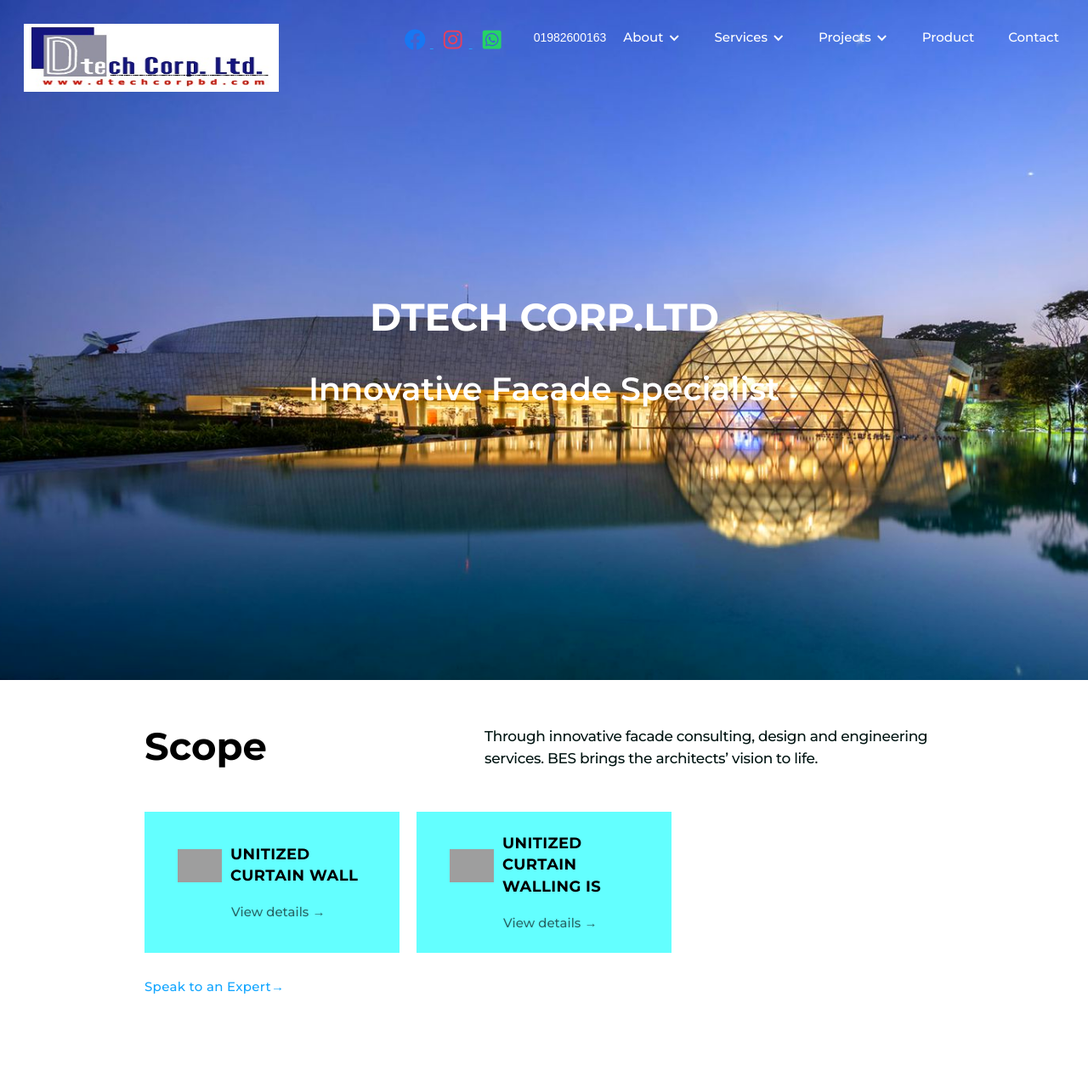
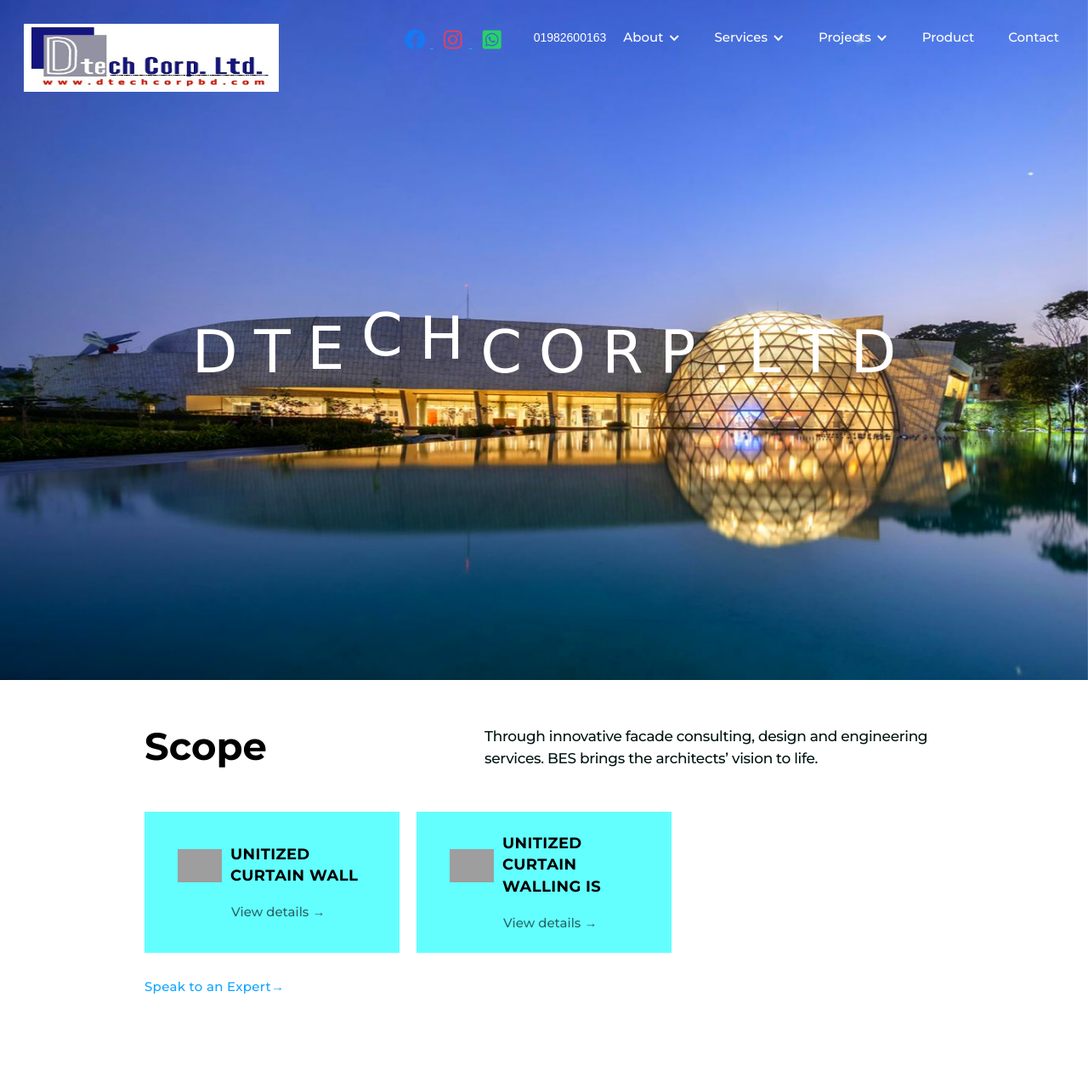
Before and after one commit to hosenmdaltaf/construction_websites_django, a Django app: page / in a window 1280 px wide. Shown: the top 1280 px of the page at 85% size. Run offline with Django 3.2, Linux system fonts and the light colour scheme; data comes from the database, SQL or seed files in the repository; some libraries are stand-ins or nearby versions; grey boxes are pictures that could not be loaded.

Commit message:
css animation added

```diff
--- a/templates/homeapp/homepage.html
+++ b/templates/homeapp/homepage.html
@@ -1,17 +1,77 @@
 {% extends 'base.html' %}
 {% load static %}
 {% block content %}
+
+<style>
+{% comment %}
+    @import url('https://fonts.googleapis.com/css2?family=Alfa+Slab+One&display=swap');
+* {
+  padding: 0;
+  margin: 0;
+  box-sizing: border-box;
+}
+
+body {
+  background-color:  #151719;
+  display: flex;
+  justify-content: center;
+  align-items: center;
+  min-height: 100vh;
+} {% endcomment %}
+.waviy {
+  position: relative;
+  -webkit-box-reflect: below -20px linear-gradient(transparent, rgba(0,0,0,.2));
+  font-size: 70px;
+}
+.waviy span {
+  font-family: 'Alfa Slab One', cursive;
+  position: relative;
+  display: inline-block;
+  color: #fff;
+  text-transform: uppercase;
+  animation: waviy 1s infinite;
+  animation-delay: calc(.1s * var(--i));
+
+}
+@keyframes waviy {
+  0%,40%,100% {
+    transform: translateY(0)
+  }
+  20% {
+    transform: translateY(-20px)
+  }
+}
+
+</style>
 
 
 <div class="wf-section">
     <div data-w-id="41e17e6f-5a50-644f-1450-1fee60cef862" style="opacity:1" class="div-block">
         <div class="container-3 w-container">
 
-                <h2 class="heading-2" style="color:white;">DTECH CORP.LTD </h2>
+                {% comment %} <h2 class="heading-2" style="color:white;">DTECH CORP.LTD </h2> {% endcomment %}
+
+                <div class="waviy">
+                    <span style="--i:1">D</span>
+                    <span style="--i:2">T</span>
+                    <span style="--i:3">E</span>
+                    <span style="--i:4">C</span>
+                    <span style="--i:5">H</span>
+                    <span style="--i:6">C</span>
+                    <span style="--i:7">O</span>
+                    <span style="--i:8">R</span>
+                    <span style="--i:9">P</span>
+                   <span style="--i:10">.</span>
+                    <span style="--i:10">L</span>
+                    <span style="--i:10">T</span>
+                    <span style="--i:10">D</span>
+
+
+                   </div>
 
                 </div>
-            <h1 class="hero-heading white">Innovative Facade Specialist</h1>
-            <h1 class="hero-heading white _2">Innovative Facade Specialist</h1>
+            {% comment %} <h1 class="hero-heading white">Innovative Facade Specialist</h1>
+            <h1 class="hero-heading white _2">Innovative Facade Specialist</h1> {% endcomment %}
         </div>
     </div>
 
```
